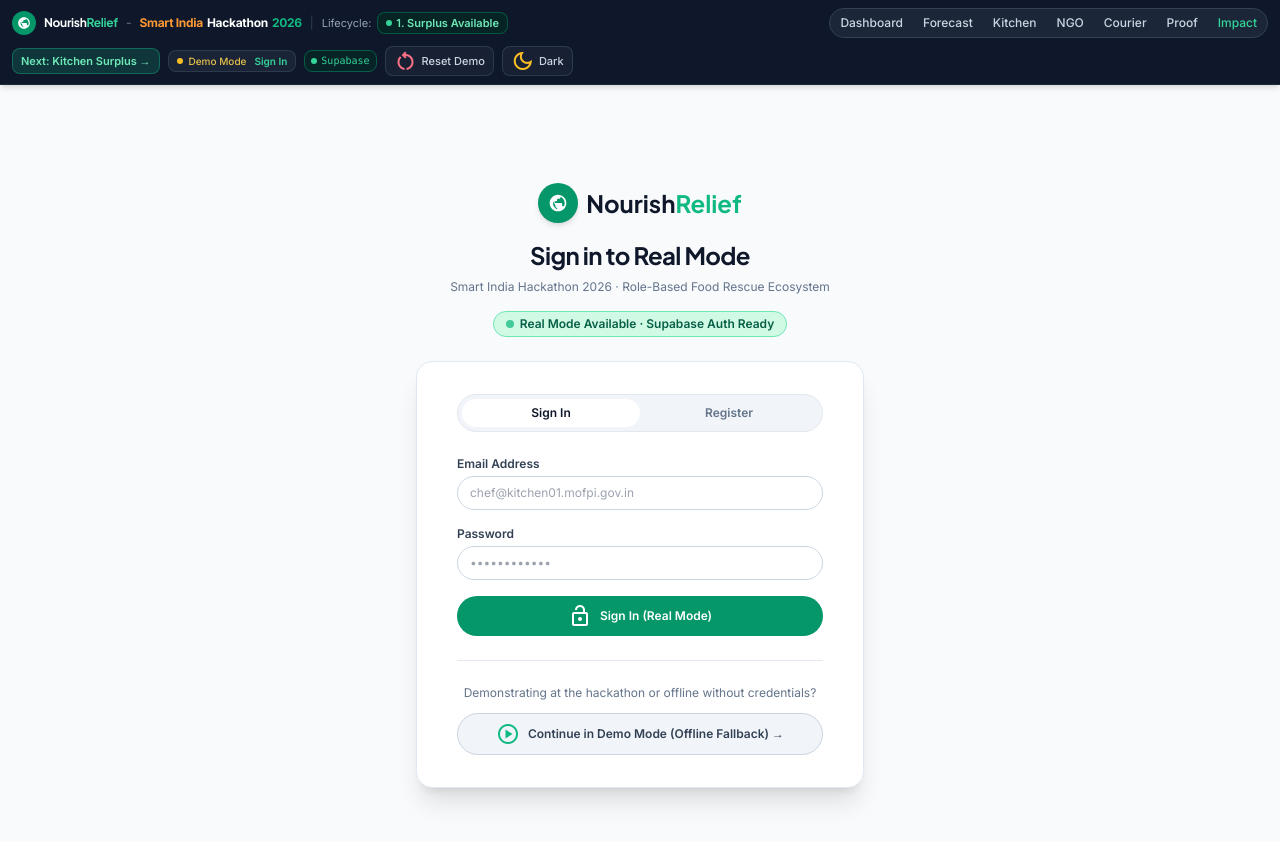
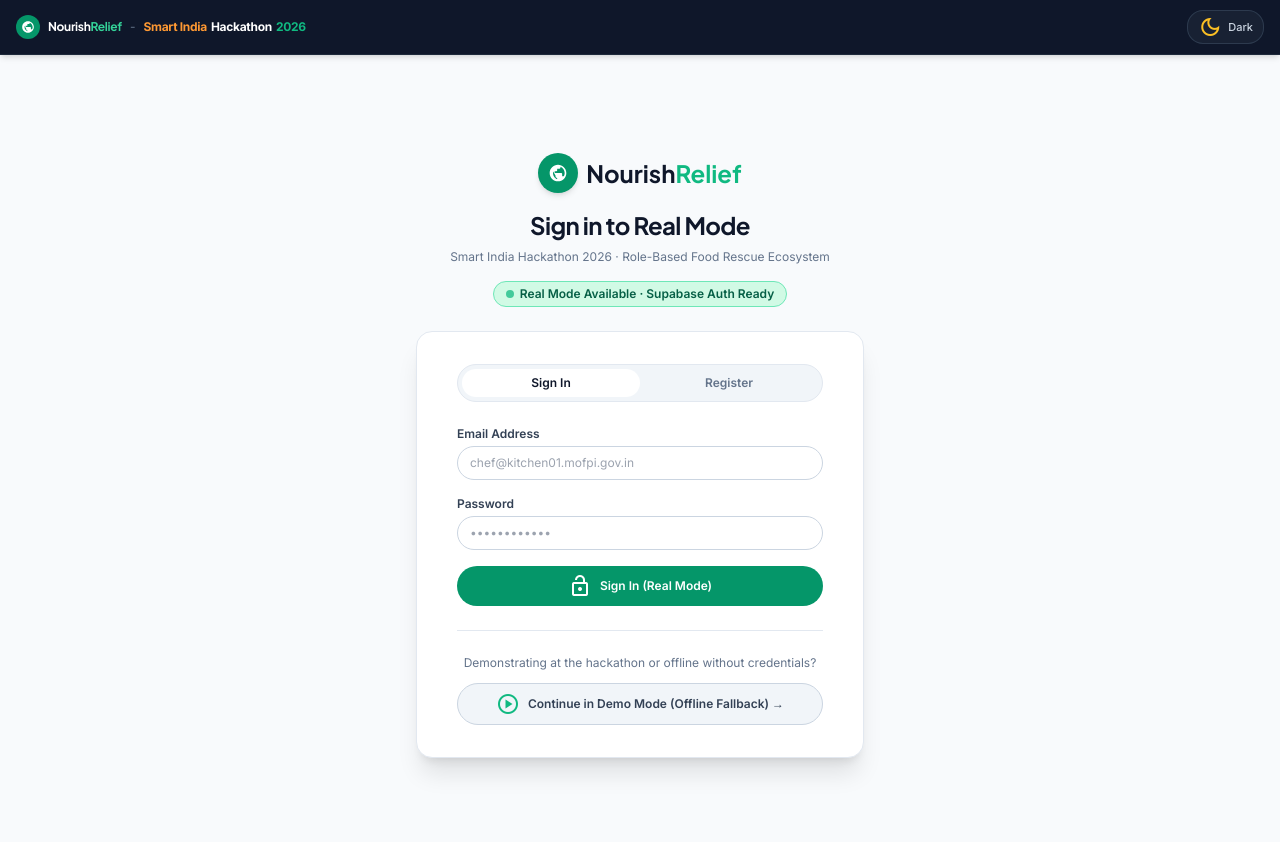
Before and after one commit to v-abhiramreddy/NOURISH_RELIEF_SIH26, a Next.js app: page / in a window 1280 px wide. Shown: the top 842 px of the page. Built offline with nearby package versions, Linux system fonts and the light colour scheme; no server answers; the database is empty.

Commit message:
feat(ui): clean up top bar on sign in page and position theme toggle at right corner

```diff
--- a/src/components/DemoRoleSwitcher.tsx
+++ b/src/components/DemoRoleSwitcher.tsx
@@ -143,6 +143,56 @@
   };
 
   const nextStep = getNextStep();
+  const isAuthPage = pathname === '/' || pathname === '/login';
+
+  // Minimal clean header on Sign In / Register pages: brand logo on left, theme toggle in top right corner
+  if (isAuthPage) {
+    return (
+      <aside
+        aria-label="Hackathon Header"
+        className="w-full bg-slate-900 text-slate-200 text-xs py-2.5 px-4 border-b border-slate-800 flex items-center justify-between gap-4 z-50 select-none shadow-md"
+      >
+        <div className="flex items-center gap-2 shrink-0">
+          <Link
+            href="/"
+            className="flex items-center gap-2 hover:opacity-90 transition-opacity"
+          >
+            {/* Circular Emblem Logo */}
+            <span className="w-6 h-6 rounded-full bg-emerald-600 text-white flex items-center justify-center shrink-0 shadow-xs">
+              <svg className="w-3.5 h-3.5" viewBox="0 0 24 24" fill="currentColor">
+                <path d="M12 2C6.48 2 2 6.48 2 12s4.48 10 10 10 10-4.48 10-10S17.52 2 12 2zm1 17.93c-3.95-.49-7-3.85-7-7.93 0-.62.08-1.21.21-1.79L9 15v1c0 1.1.9 2 2 2v1.93zm6.9-2.54c-.26-.81-1-1.39-1.9-1.39h-1v-3c0-.55-.45-1-1-1H8v-2h2c.55 0 1-.45 1-1V7h2c1.1 0 2-.9 2-2v-.41c2.93 1.19 5 4.06 5 7.41 0 2.08-.8 3.97-2.1 5.39z" />
+              </svg>
+            </span>
+            <span className="font-display font-bold tracking-tight text-white text-xs">
+              Nourish<span className="text-emerald-400">Relief</span>
+            </span>
+            <span className="text-slate-500 font-normal text-xs">-</span>
+            <span className="text-xs tracking-tight flex items-center gap-1">
+              <span className="text-[#FF9933] font-bold">Smart India</span>
+              <span className="text-white font-bold">Hackathon</span>
+              <span className="text-[#10b981] font-bold">2026</span>
+            </span>
+          </Link>
+        </div>
+
+        {/* Right Corner: Light / Dark Mode Toggle */}
+        <div className="flex items-center shrink-0">
+          <button
+            type="button"
+            onClick={toggleTheme}
+            title={theme === 'dark' ? 'Switch to Light Mode' : 'Switch to Dark Mode'}
+            aria-label={theme === 'dark' ? 'Switch to Light Mode' : 'Switch to Dark Mode'}
+            className="text-[11px] text-slate-300 hover:text-amber-300 px-2.5 py-1 rounded-lg hover:bg-slate-800 transition-colors flex items-center gap-1.5 shrink-0 border border-slate-700/80 bg-slate-800/60 shadow-xs"
+          >
+            <span className="material-symbols-outlined text-[14px] text-amber-400">
+              {theme === 'dark' ? 'light_mode' : 'dark_mode'}
+            </span>
+            <span className="font-medium">{theme === 'dark' ? 'Light' : 'Dark'}</span>
+          </button>
+        </div>
+      </aside>
+    );
+  }
 
   return (
     <aside
```
Also changed, not shown: 1 other file (tests, documents, lock files or other folders).
